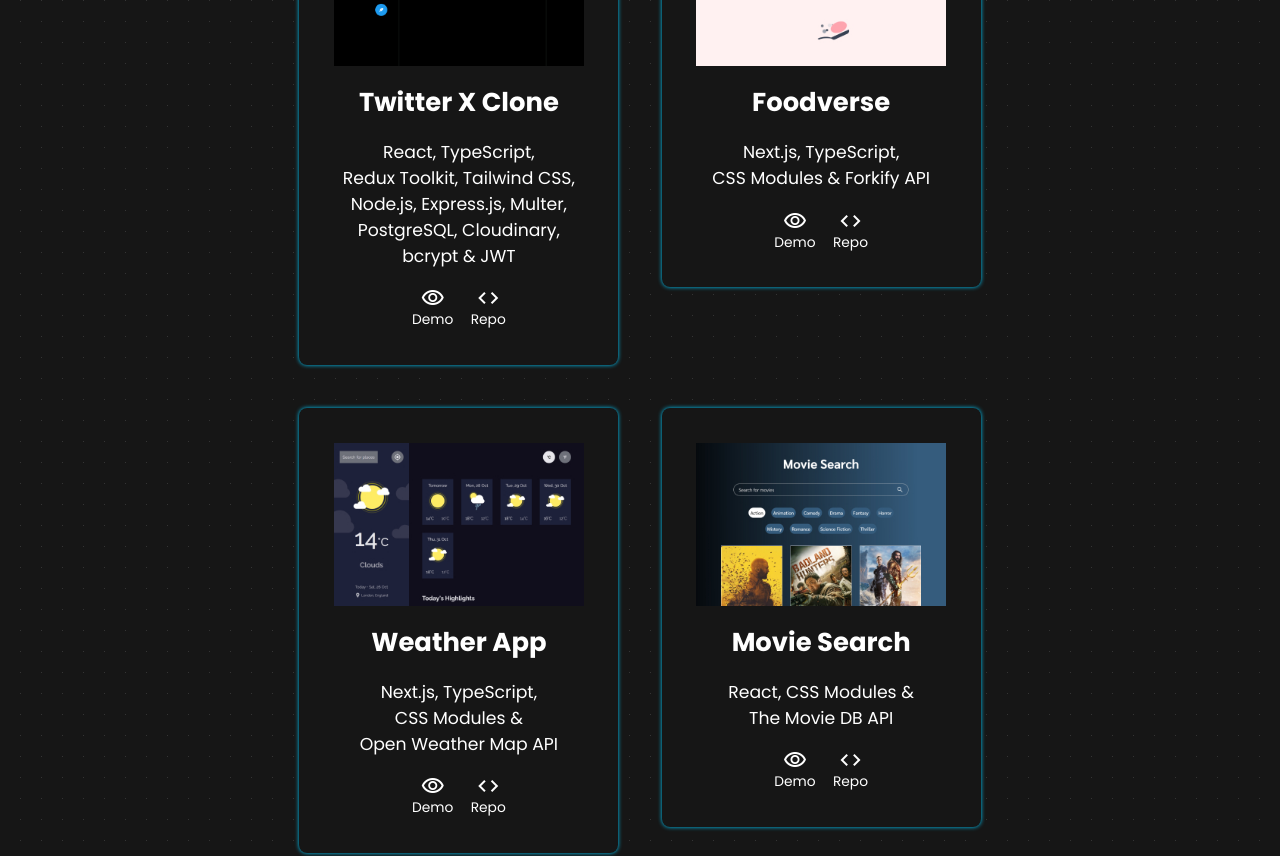
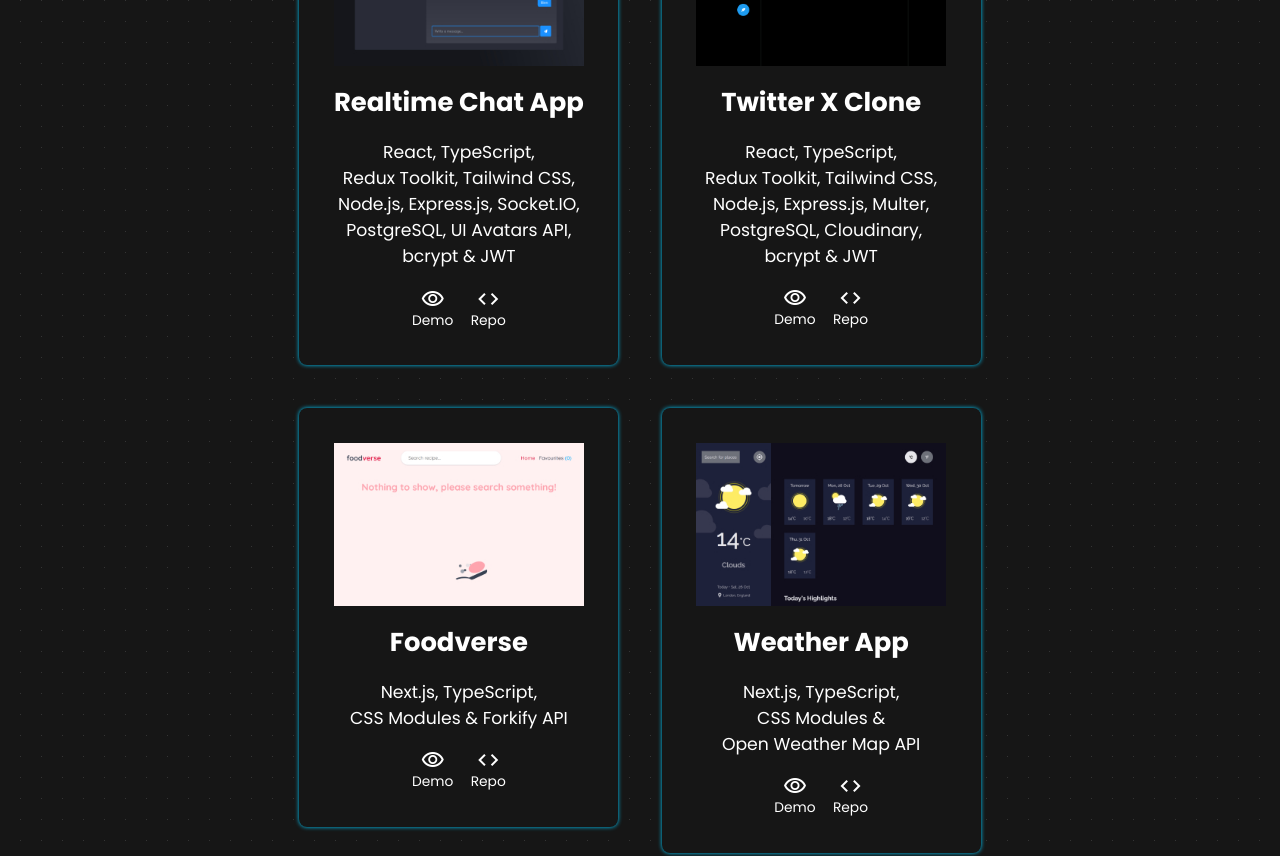
Before and after one commit to facujalil/my-portfolio, a React (Create React App) app: page / in a window 1280 px wide. Shown: the part 2360-3216 px from the top of the page. Built offline with nearby package versions, Linux system fonts and the light colour scheme.

Commit message:
replace quiz game project with realtime chat app project

```diff
--- a/src/components/Main/Projects/Projects.js
+++ b/src/components/Main/Projects/Projects.js
@@ -1,11 +1,11 @@
 import { useContext } from "react";
 import style from "./Projects.module.css";
 import { Context } from "context/Context";
+import realtimeChatAppProject from "assets/img/realtime-chat-app-project.jpg";
 import twitterXCloneProject from "assets/img/twitter-x-clone-project.jpg";
 import foodverseProject from "assets/img/foodverse-project.jpg";
 import weatherAppProject from "assets/img/weather-app-project.jpg";
 import movieSearchProject from "assets/img/movie-search-project.jpg";
-import quizGameProject from "assets/img/quiz-game-project.jpg";
 import puertoFunesPropiedadesProject from "assets/img/puerto-funes-propiedades-project.jpg";
 import Section from "../common/Section/Section";
 import ProjectCard from "./ProjectCard/ProjectCard";
@@ -14,6 +14,25 @@
   const { language } = useContext(Context);
 
   const projectList = [
+    {
+      image: realtimeChatAppProject,
+      title: "Realtime Chat App",
+      technologies: [
+        "React",
+        "TypeScript",
+        "Redux Toolkit",
+        "Tailwind CSS",
+        "Node.js",
+        "Express.js",
+        "Socket.IO",
+        "PostgreSQL",
+        "UI Avatars API",
+        "bcrypt",
+        "JWT",
+      ],
+      demoLink: "https://realtime-chat-app-fj.vercel.app",
+      repoLink: "https://github.com/facujalil/realtime-chat-app",
+    },
     {
       image: twitterXCloneProject,
       title: "Twitter X Clone",
@@ -60,13 +79,6 @@
       repoLink: "https://github.com/facujalil/movie-search",
     },
     {
-      image: quizGameProject,
-      title: "Quiz Game",
-      technologies: ["React", "CSS"],
-      demoLink: "https://quiz-game-fj.vercel.app",
-      repoLink: "https://github.com/facujalil/quiz-game",
-    },
-    {
       image: puertoFunesPropiedadesProject,
       title: "Puerto Funes Propiedades",
       technologies: ["HTML", "CSS", "JavaScript"],
```
Also changed, not shown: src/assets/img/quiz-game-project.jpg (deleted), src/assets/img/realtime-chat-app-project.jpg (added).
